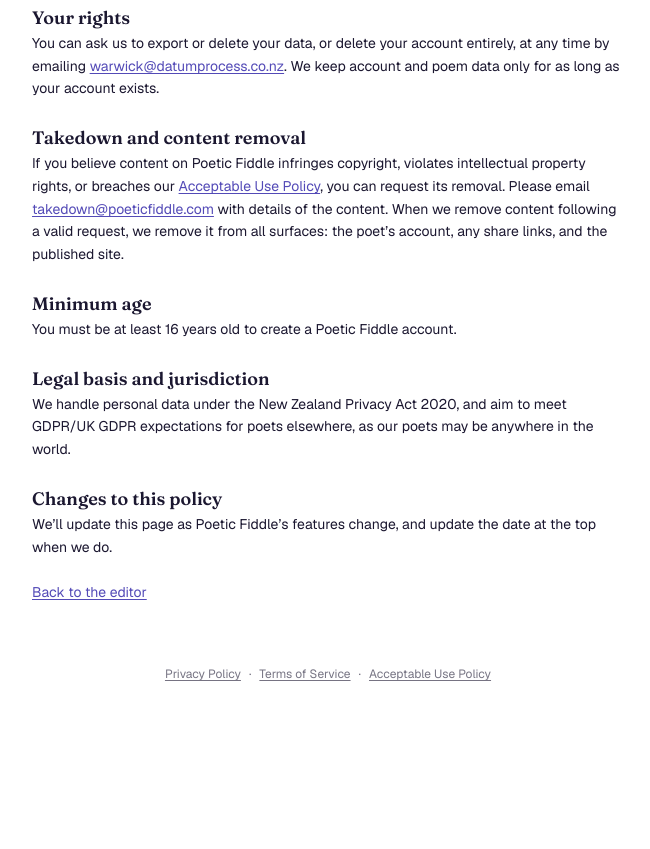
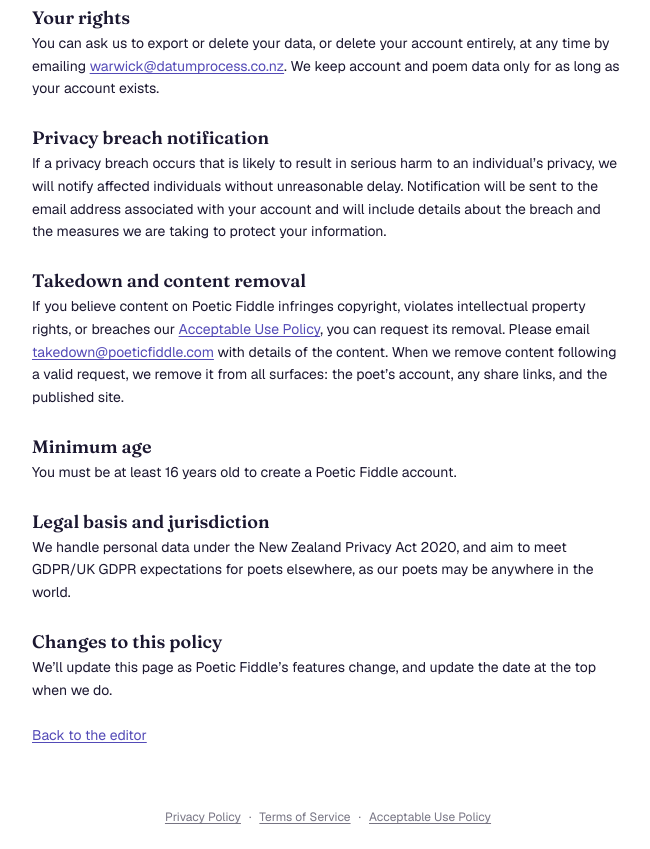
Before and after one commit to Poetic-Poems/poetic-fiddle, a Next.js app: page /privacy in a window 1280 px wide. Shown: the part 1400-2249 px from the top of the page, without its empty margins (312-962 px from the left). Before the commit the page ends 2106 px from the top, so only its background shows below. Built offline with nearby package versions, Linux system fonts and the light colour scheme.

Commit message:
docs(privacy): add breach-notification statement per NZ PIPA scheme

```diff
--- a/src/app/privacy/page.tsx
+++ b/src/app/privacy/page.tsx
@@ -164,6 +164,20 @@ export default function PrivacyPolicy() {
 
         <section>
           <h2 className="font-serif text-lg font-semibold">
+            Privacy breach notification
+          </h2>
+          <p>
+            If a privacy breach occurs that is likely to result in serious harm
+            to an individual&rsquo;s privacy, we will notify affected individuals
+            without unreasonable delay. Notification will be sent to the email
+            address associated with your account and will include details about
+            the breach and the measures we are taking to protect your
+            information.
+          </p>
+        </section>
+
+        <section>
+          <h2 className="font-serif text-lg font-semibold">
             Takedown and content removal
           </h2>
           <p>
```
